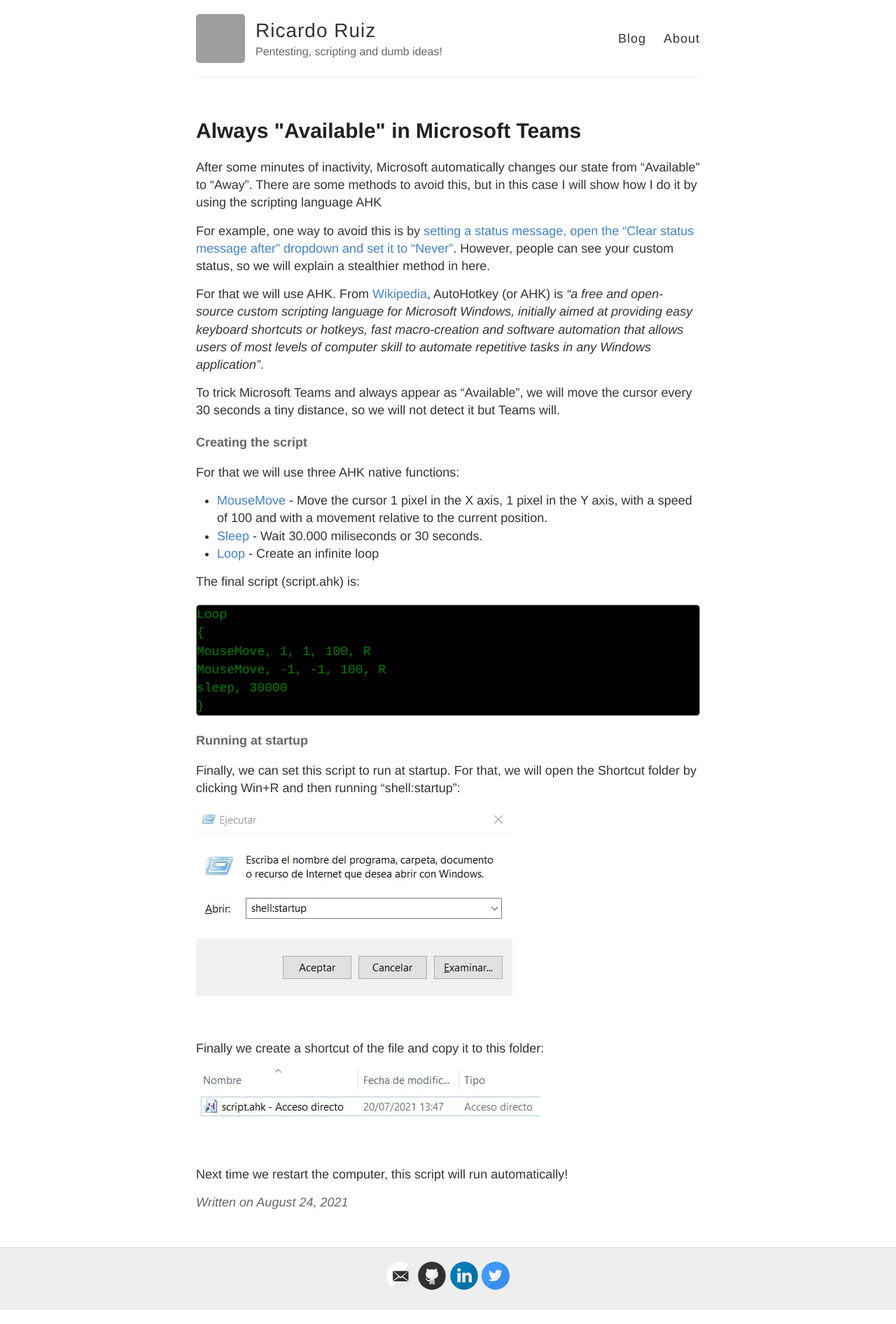
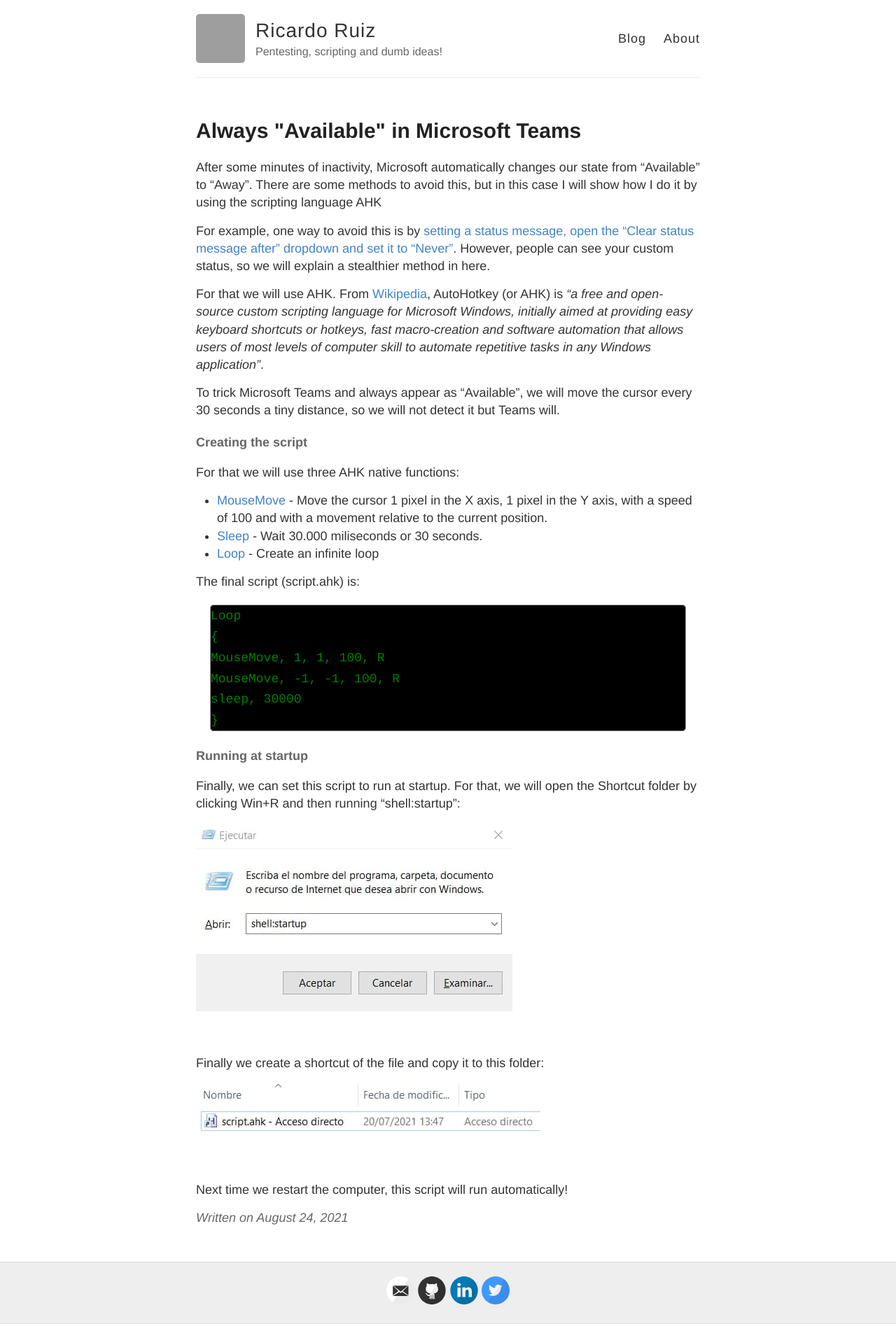
Before and after one commit to ricardojoserf/ricardojoserf.github.io, a Jekyll site: the page built from _posts/2021-8-24-Ahk.md, in a window 1280 px wide. Shown: the whole page at 70% size. Built offline with Jekyll 4.4.1, drawn with Linux system fonts in a browser that asks for light colours; before the commit the page ends 1871 px from its top, so only the background shows below that; grey boxes are pictures that could not be loaded.

Commit message:
Update _highlights.scss

```diff
--- a/_sass/_highlights.scss
+++ b/_sass/_highlights.scss
@@ -35,14 +35,18 @@
   white-space: pre-wrap;
   white-space: -moz-pre-wrap;
   white-space: -o-pre-wrap;
-  word-wrap: break-word;
+  // word-wrap: break-word;
   border: 1px solid #999;
   border-radius: 5px;
   -moz-border-radius: 5px;
   -webkit-border-radius: 5px;
   // margin: 1em 0;
-  margin: 20px 0 20px 0;
-  overflow: scroll;
+  margin: 20px 20px 20px 20px;
+  // overflow: scroll;
+  overflow-x: scroll;
+  overflow-y: hidden;
+  display: block;
+  line-height: 1.6em;
   background-color: #000000;
   color: green;
 }
```
